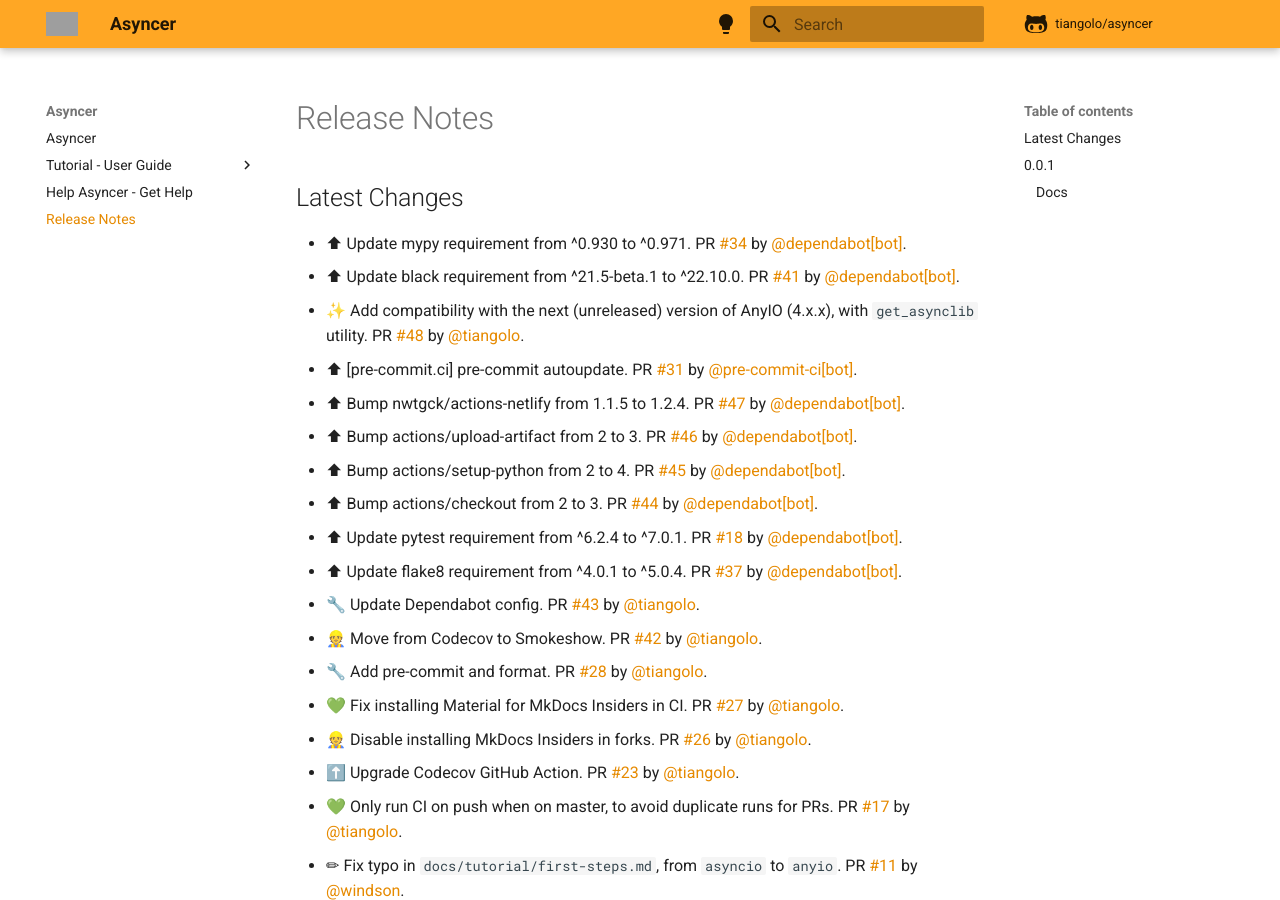
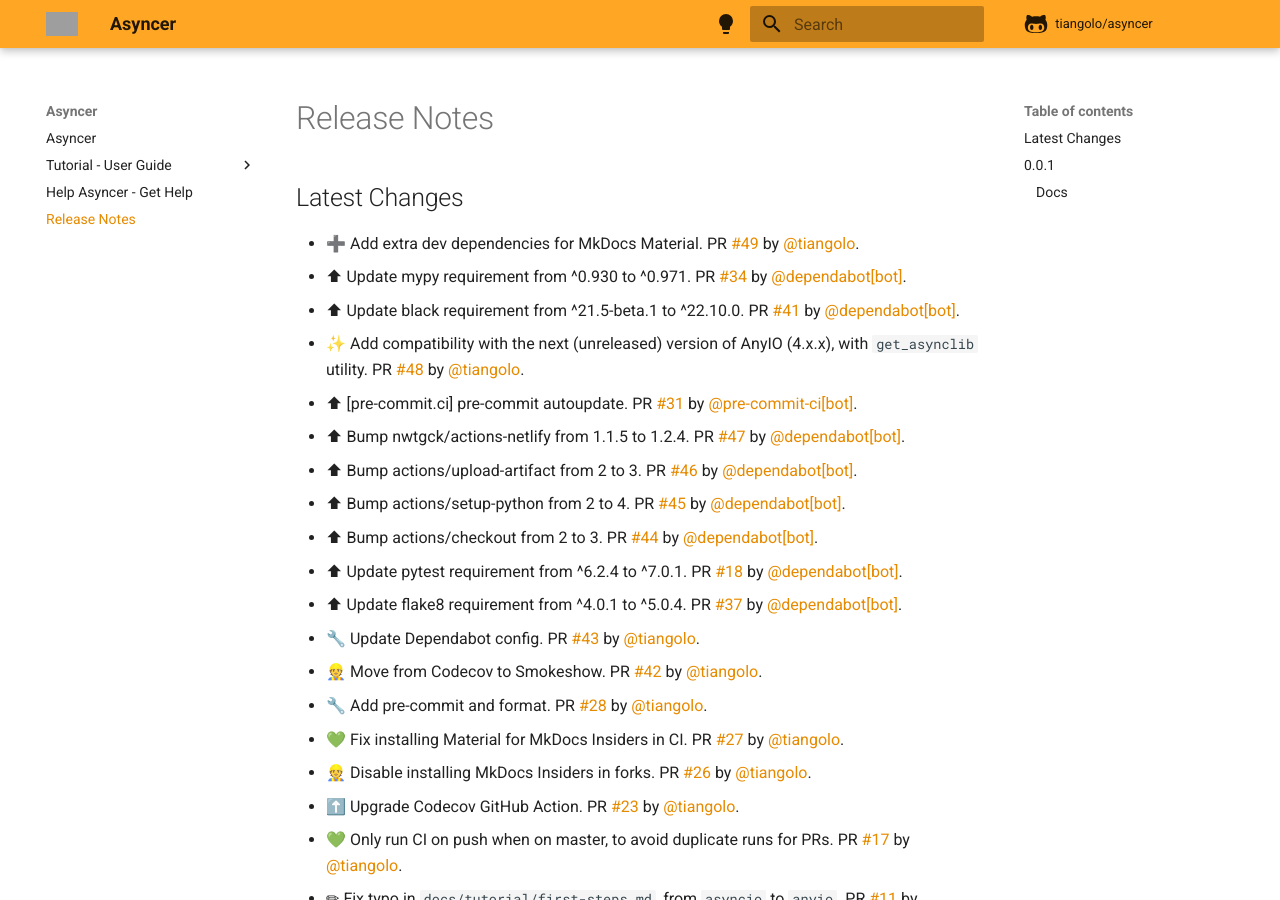
Before and after one commit to fastapi/asyncer, an MkDocs documentation site: the page built from docs/release-notes.md, in a window 1280 px wide and 900 px high. Built offline with MkDocs 1.6.1 and Material for MkDocs 9.7.7, drawn with Linux system fonts in a browser that asks for light colours; comment, search, counter and statistics services are not loaded; grey boxes are pictures that could not be loaded.

Commit message:
📝 Update release notes

```diff
--- a/docs/release-notes.md
+++ b/docs/release-notes.md
@@ -2,6 +2,7 @@
 
 ## Latest Changes
 
+* ➕ Add extra dev dependencies for MkDocs Material. PR [#49](https://github.com/tiangolo/asyncer/pull/49) by [@tiangolo](https://github.com/tiangolo).
 * ⬆ Update mypy requirement from ^0.930 to ^0.971. PR [#34](https://github.com/tiangolo/asyncer/pull/34) by [@dependabot[bot]](https://github.com/apps/dependabot).
 * ⬆ Update black requirement from ^21.5-beta.1 to ^22.10.0. PR [#41](https://github.com/tiangolo/asyncer/pull/41) by [@dependabot[bot]](https://github.com/apps/dependabot).
 * ✨ Add compatibility with the next (unreleased) version of AnyIO (4.x.x), with `get_asynclib` utility. PR [#48](https://github.com/tiangolo/asyncer/pull/48) by [@tiangolo](https://github.com/tiangolo).
```
